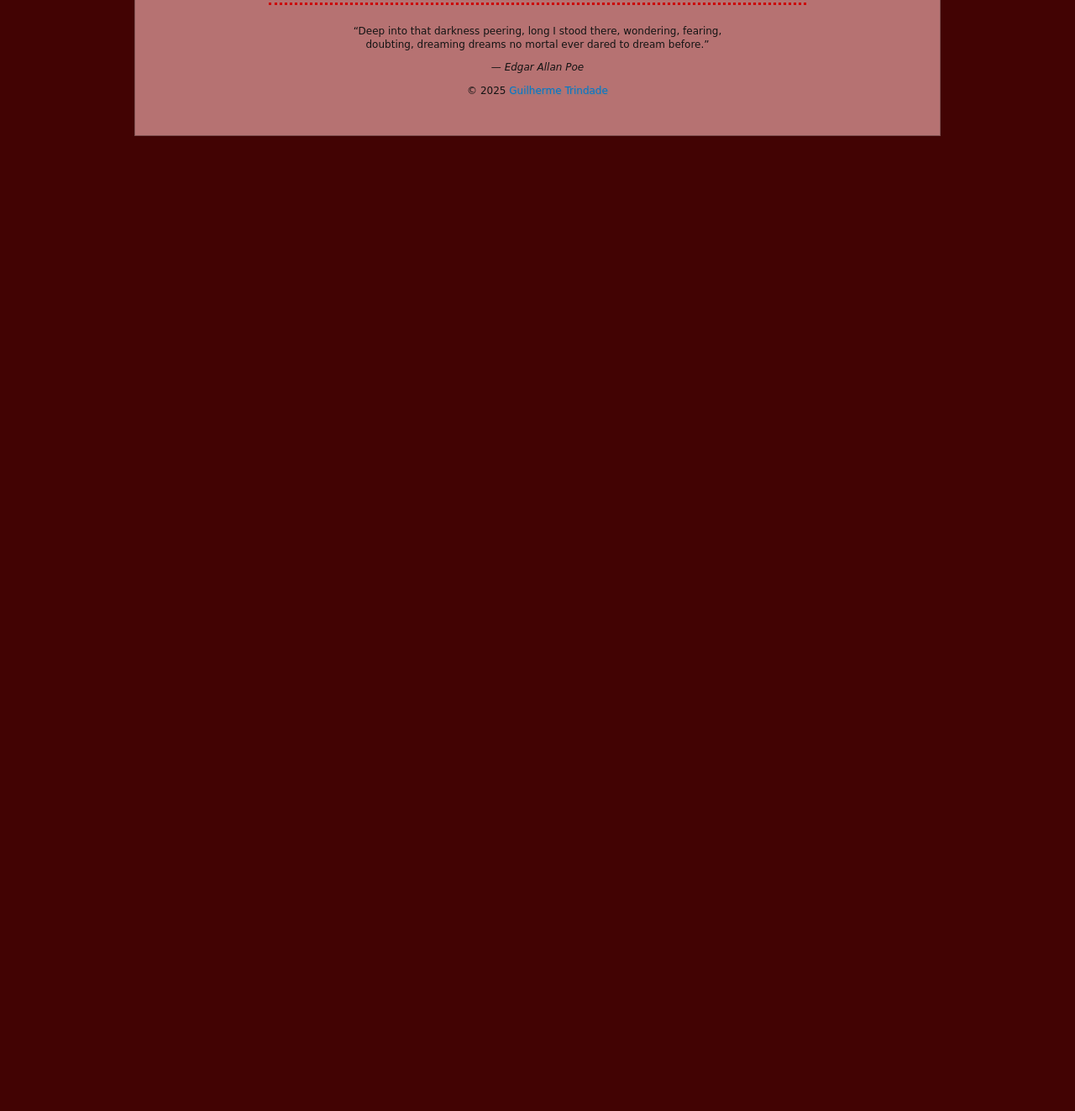
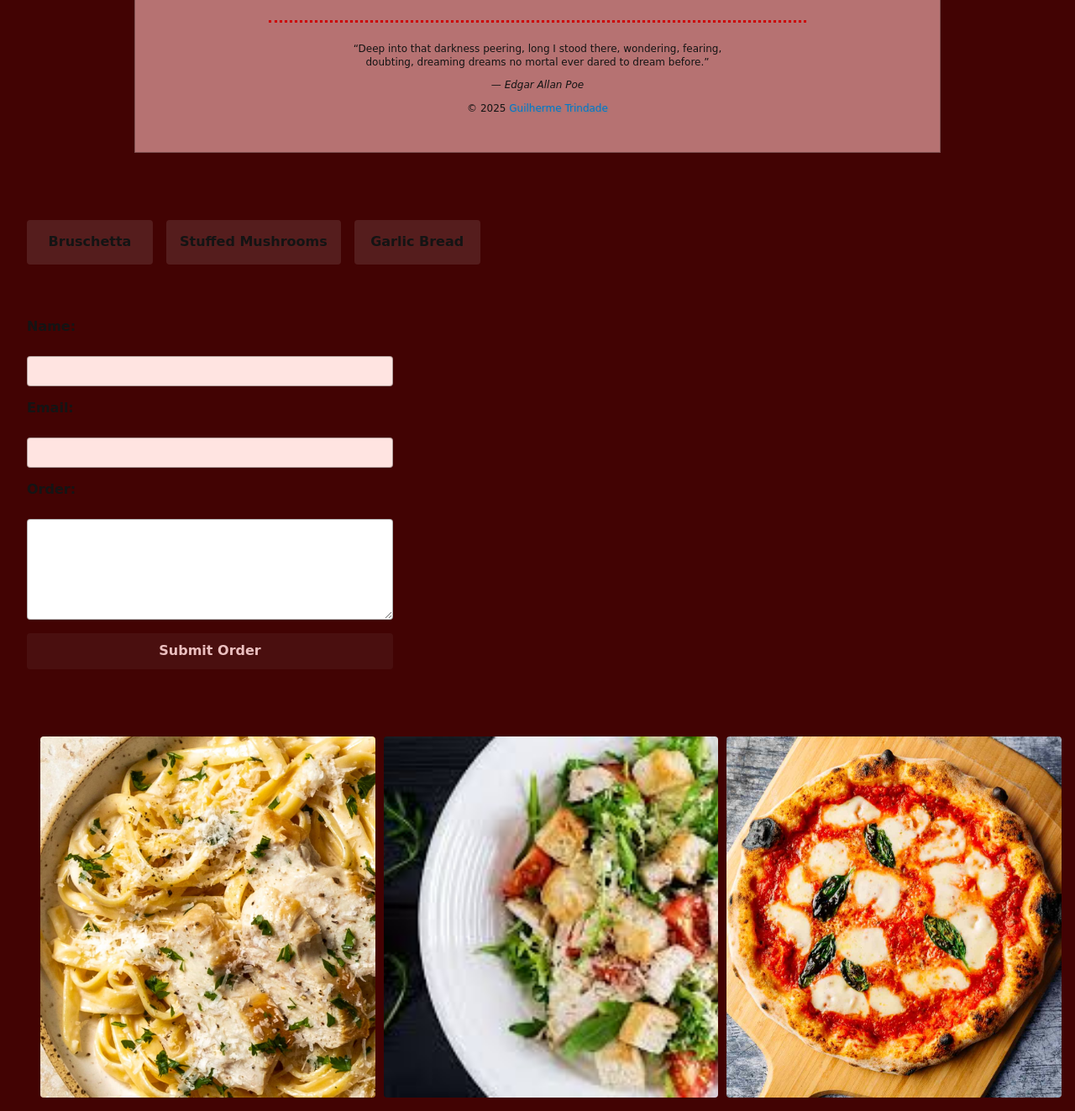
Before and after one commit to guilherme-ca-trindade/guilherme-ca-trindade, a plain HTML site: page site/survey.html in a window 1280 px wide. Shown: the part 921-2244 px from the top of the page at 84% size. Before the commit the page ends 1131 px from the top, so only its background shows below. Drawn offline with Linux system fonts and the light colour scheme; a web font is replaced by a local one.

Commit message:
Lab 8 DONE

```diff
--- /dev/null
+++ b/site/scripts/dom-lab8.js
@@ -0,0 +1,101 @@
+// PART 1 – Appetizer Tab
+const nav = document.querySelector("nav");
+const appetizerLink = document.createElement("a");
+appetizerLink.textContent = "Appetizer";
+appetizerLink.href = "#appetizer";
+nav.appendChild(appetizerLink);
+
+const appetizerTab = document.createElement("div");
+appetizerTab.id = "appetizer";
+appetizerTab.style.display = "flex";
+appetizerTab.style.gap = "1em";
+
+["Bruschetta", "Stuffed Mushrooms", "Garlic Bread"].forEach(item => {
+  const div = document.createElement("div");
+  div.textContent = item;
+  div.className = "menu-item";
+  appetizerTab.appendChild(div);
+});
+
+document.body.appendChild(appetizerTab);
+
+// PART 2 – Order Online Tab
+const orderLink = document.createElement("a");
+orderLink.textContent = "Order Online";
+orderLink.href = "#order";
+nav.appendChild(orderLink);
+
+const orderTab = document.createElement("div");
+orderTab.id = "order";
+
+const form = document.createElement("form");
+form.action = "https://formspree.io/f/xdkwoqbj";
+form.method = "POST";
+
+// Name
+const nameLabel = document.createElement("label");
+nameLabel.setAttribute("for", "name_input");
+nameLabel.textContent = "Name:";
+const nameInput = document.createElement("input");
+nameInput.type = "text";
+nameInput.id = "name_input";
+nameInput.name = "name";
+nameInput.required = true;
+form.appendChild(nameLabel);
+form.appendChild(nameInput);
+
+// Email
+const emailLabel = document.createElement("label");
+emailLabel.setAttribute("for", "email_input");
+emailLabel.textContent = "Email:";
+const emailInput = document.createElement("input");
+emailInput.type = "email";
+emailInput.id = "email_input";
+emailInput.name = "email";
+emailInput.required = true;
+form.appendChild(emailLabel);
+form.appendChild(emailInput);
+
+// Order
+const orderLabel = document.createElement("label");
+orderLabel.setAttribute("for", "order_input");
+orderLabel.textContent = "Order:";
+const orderTextarea = document.createElement("textarea");
+orderTextarea.id = "order_input";
+orderTextarea.name = "order";
+form.appendChild(orderLabel);
+form.appendChild(orderTextarea);
+
+// Submit Button
+const submitButton = document.createElement("button");
+submitButton.type = "submit";
+submitButton.textContent = "Submit Order";
+form.appendChild(submitButton);
+
+orderTab.appendChild(form);
+document.body.appendChild(orderTab);
+
+// PART 3 – Food Pictures Gallery
+const galleryLink = document.createElement("a");
+galleryLink.textContent = "Food Gallery";
+galleryLink.href = "#gallery";
+nav.appendChild(galleryLink);
+
+const galleryTab = document.createElement("div");
+galleryTab.id = "gallery";
+galleryTab.className = "gallery";
+
+const images = [
+  { src: "images/pasta.jpg", alt: "Pasta" },
+  { src: "images/salad.jpg", alt: "Salad" },
+  { src: "images/pizza.jpg", alt: "Pizza" }
+];
+
+images.forEach(imgData => {
+  const img = document.createElement("img");
+  img.src = imgData.src;
+  img.alt = imgData.alt;
+  galleryTab.appendChild(img);
+});
+
+document.body.appendChild(galleryTab);
--- a/site/styles/main.css
+++ b/site/styles/main.css
@@ -536,3 +536,129 @@ nav ul.nav-list {
     max-height: 500px; /* large enough to show all items; animatable */
   }
 }
+
+@media (max-width: 700px) {
+  #menu-toggle:checked + .sandwich-icon {
+    border-top-color: transparent;
+  }
+
+  #menu-toggle:checked + .sandwich-icon::before {
+    transform: rotate(45deg);
+    top: 10px;
+  }
+
+  #menu-toggle:checked + .sandwich-icon::after {
+    transform: rotate(-45deg);
+    top: 10px;
+  }
+
+  .sandwich-icon::before,
+  .sandwich-icon::after {
+    transition: transform 200ms ease, top 200ms ease;
+  }
+}
+
+/* Lab 8 – DOM Dynamically Created Tabs */
+
+/* Appetizer Tab */
+#appetizer {
+  display: flex;
+  gap: 1em;
+  padding: 2em;
+  flex-wrap: wrap;
+}
+
+.menu-item {
+  padding: 1em;
+  background-color: rgba(255, 255, 255, 0.1);
+  border-radius: 4px;
+  min-width: 150px;
+  text-align: center;
+  font-weight: bold;
+}
+
+/* Order Online Tab */
+#order {
+  padding: 2em;
+  max-width: 500px;
+}
+
+#order form {
+  display: flex;
+  flex-direction: column;
+  gap: 1em;
+}
+
+#order label {
+  display: block;
+  font-weight: bold;
+  margin-bottom: 0.5em;
+}
+
+#order input,
+#order textarea {
+  width: 100%;
+  padding: 0.5em;
+  border: 1px solid rgba(0, 0, 0, 0.3);
+  border-radius: 4px;
+  font-family: inherit;
+  font-size: 1em;
+}
+
+#order textarea {
+  resize: vertical;
+  min-height: 120px;
+}
+
+#order button {
+  background-color: #4a0f0f;
+  color: #ebbfbf;
+  padding: 0.75em 1.5em;
+  border: none;
+  border-radius: 4px;
+  cursor: pointer;
+  font-weight: bold;
+  transition: background-color 200ms;
+}
+
+#order button:hover {
+  background-color: #6a1f1f;
+}
+
+/* Food Pictures Gallery Tab */
+#gallery {
+  display: grid;
+  grid-template-columns: repeat(auto-fit, minmax(180px, 1fr));
+  gap: 10px;
+  padding: 2em;
+}
+
+#gallery img {
+  display: block;
+  width: 100%;
+  height: 100%;
+  object-fit: cover;
+  border-radius: 4px;
+}
+
+/* Responsive adjustments */
+@media (max-width: 600px) {
+  #appetizer {
+    flex-direction: column;
+    padding: 1em;
+  }
+
+  .menu-item {
+    width: 100%;
+    min-width: unset;
+  }
+
+  #order {
+    padding: 1em;
+    max-width: 100%;
+  }
+
+  #gallery {
+    padding: 1em;
+  }
+}
--- a/site/survey.html
+++ b/site/survey.html
@@ -19,7 +19,7 @@
     <meta name="keywords" content="HTML, CSS, JavaScript, DnD, Pokemon, Zelda, Baldur's Gate, Edgar Allan Poe">
     <meta name="viewport" content="width=device-width, initial-scale=1.0">
     <title>Survey - Gui's Webpage</title>
-    <script src="scripts/main.js"></script>
+    <script src="scripts/dom-lab8.js" defer></script>
 
     <style>
         ul.useful-links {
```
Also changed, not shown: site/gallery.html (+1 -1 lines), site/glossary.html (+1 -1 lines), site/index.html (+3 -1 lines), site/links.html (+1 -1 lines), site/lorem.html (+1 -1 lines), site/images/pasta.jpg (added), site/images/pizza.jpg (added), site/images/salad.jpg (added).
